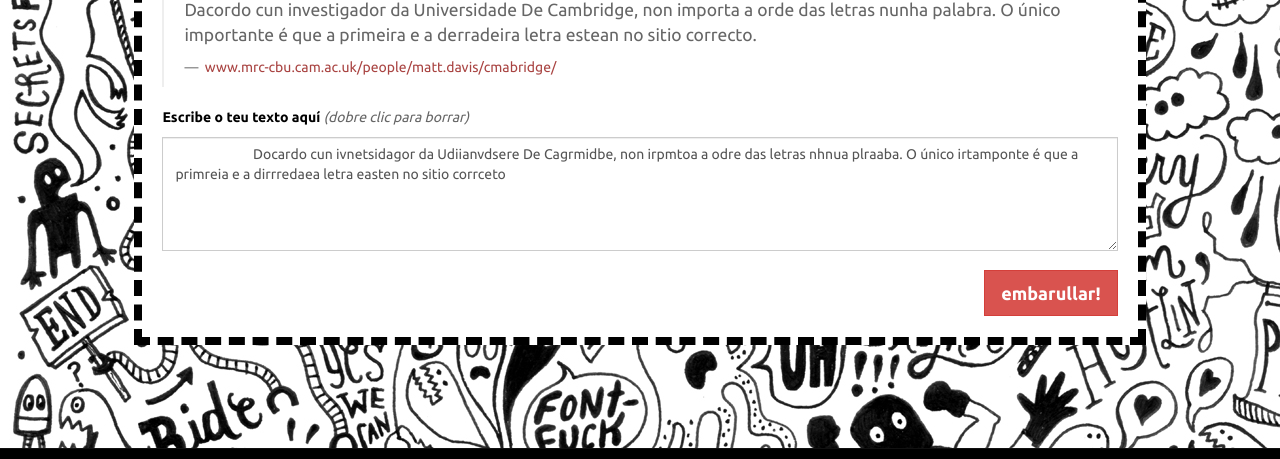
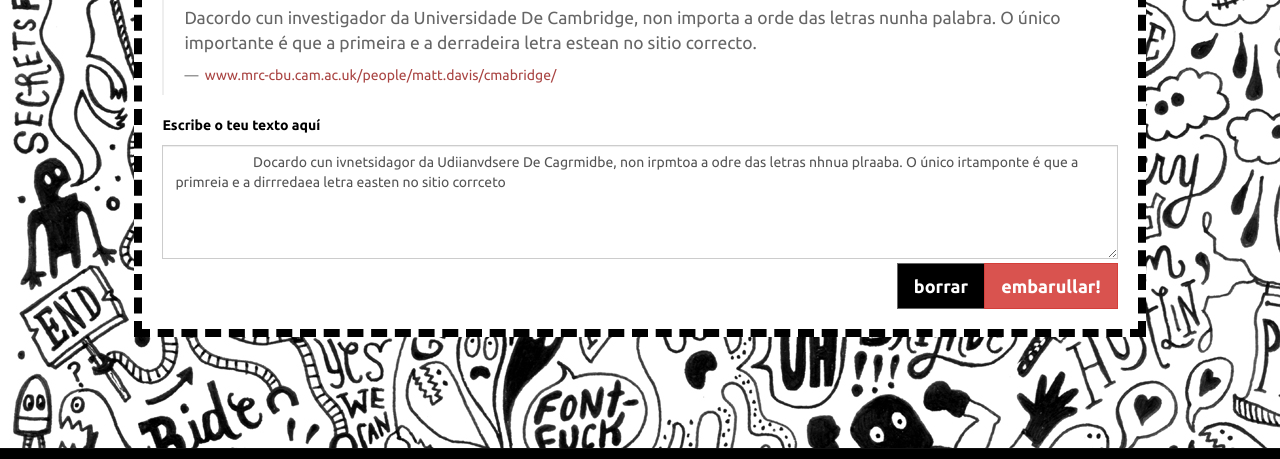
Before and after one commit to anxos/canyoureadme, a plain HTML site: page index.html in a window 1280 px wide. Shown: the part 302-761 px from the top of the page. Drawn offline with nearby package versions, Linux system fonts and the light colour scheme.

Commit message:
change erase functionality to button instead of dblclick

```diff
--- a/index.html
+++ b/index.html
@@ -50,11 +50,15 @@
                             </a>
                         </footer>
                     </blockquote>
-                    <p> <span id="text-helper">Escribe o teu texto aquí</span> <span id="dblclick"> (dobre clic para borrar)</span></p>
+                    <p> <span id="text-helper">Escribe o teu texto aquí</span></p>
                     <textarea rows="5" class="form-control" name="textarea">
                         Docardo cun ivnetsidagor da Udiianvdsere De Cagrmidbe, non irpmtoa a odre das letras nhnua plraaba. O único irtamponte é que a primreia e a dirrredaea letra easten no sitio corrceto
                     </textarea>
-                    <button id="submit-btn" class="btn btn-lg btn-danger pull-right">embarullar!</button>
+                    <div class="btn-group pull-right">
+                        <button id="erase-btn" class="btn btn-lg btn-black">borrar</button>
+
+                        <button id="submit-btn" class="btn btn-lg btn-danger">embarullar!</button>
+                    </div>
                 </div><!-- end of textarea -->
             </div><!-- end of panel -->
         </div><!-- end of col-10-->
--- a/jumble.js
+++ b/jumble.js
@@ -19,9 +19,7 @@ $(document).ready(function(){
 'glImageCredit':'Imaxe de Fondo ',
 'enImageCredit':'Background image ',
 'glTwitter':'Feito por ',
-'enTwitter':'Made by ',
-        'glDblClick':'(dobre clic para borrar)',
-        'enDblClick':'(double click to erase)'
+'enTwitter':'Made by '
     };
 
     /* change to galician */
@@ -36,7 +34,6 @@ $(document).ready(function(){
         $('span#firefox').text(CONSTANTS.glFirefox);
         $('span#image-credit').text(CONSTANTS.glImageCredit);
         $('span#twitter-handle').text(CONSTANTS.glTwitter);
-        $('span#dblclick').text(CONSTANTS.glDblClick);
     });
     /* change to english */
     $('#en-btn').click(function(){
@@ -50,7 +47,6 @@ $(document).ready(function(){
         $('span#firefox').text(CONSTANTS.enFirefox);
         $('span#image-credit').text(CONSTANTS.enImageCredit);
         $('span#twitter-handle').text(CONSTANTS.enTwitter);
-        $('span#dblclick').text(CONSTANTS.enDblClick);
 
     });
 
@@ -86,7 +82,7 @@ $(document).ready(function(){
 
 
     /* clean textarea */
-    $('textarea').dblclick(function(){
+    $('button#erase-btn').click(function(){
         $('textarea').val('');
     });
 
--- a/master.css
+++ b/master.css
@@ -27,11 +27,10 @@ body {
     padding: 2%;
 }
 /* lang buttons */
-.btn-group {
+
+.btn-lang {
     font-variant: all-small-caps;
     letter-spacing: 0.1em;
-}
-.btn-lang {
     font-weight: 700;
     background-color: #000;
     color: #fff;
@@ -66,16 +65,28 @@ blockquote {
     }
 
 }
-/* helpers */
-#text-helper, #submit-btn {
+/* text  helpers */
+#text-helper, #submit-btn, #erase-btn {
     font-weight: 700;
 }
-#submit-btn {
+#submit-btn, #erase-btn {
     margin-top: 2%;
 }
 #dblclick {
     color: #666;
     font-style: italic;
+}
+
+/* erase button */
+.btn-black {
+    background-color: #000;
+    border-color: #666;
+    color: #fff;
+}
+.btn-black:hover, .btn-black:focus {
+    background-color: #fff;
+    color: #000;
+    border-color: #000;
 }
 
 /* footer */
```
